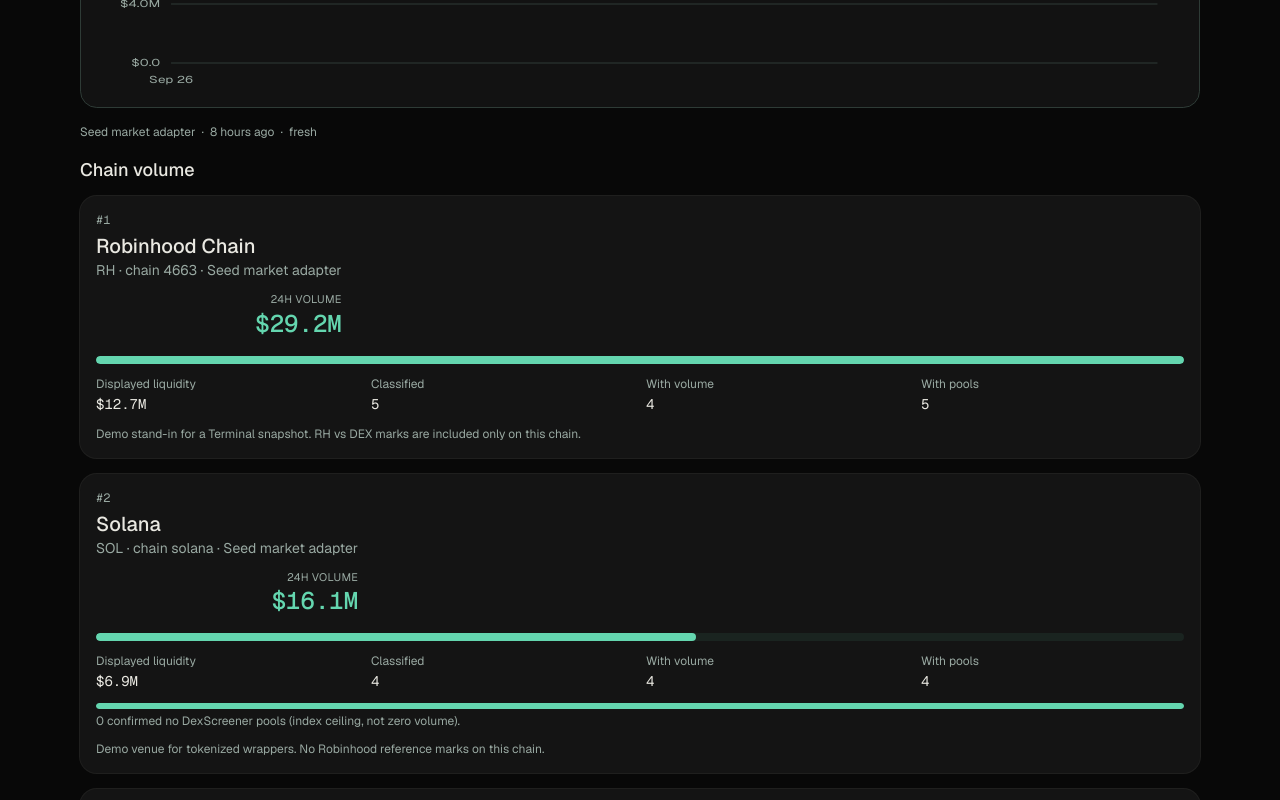
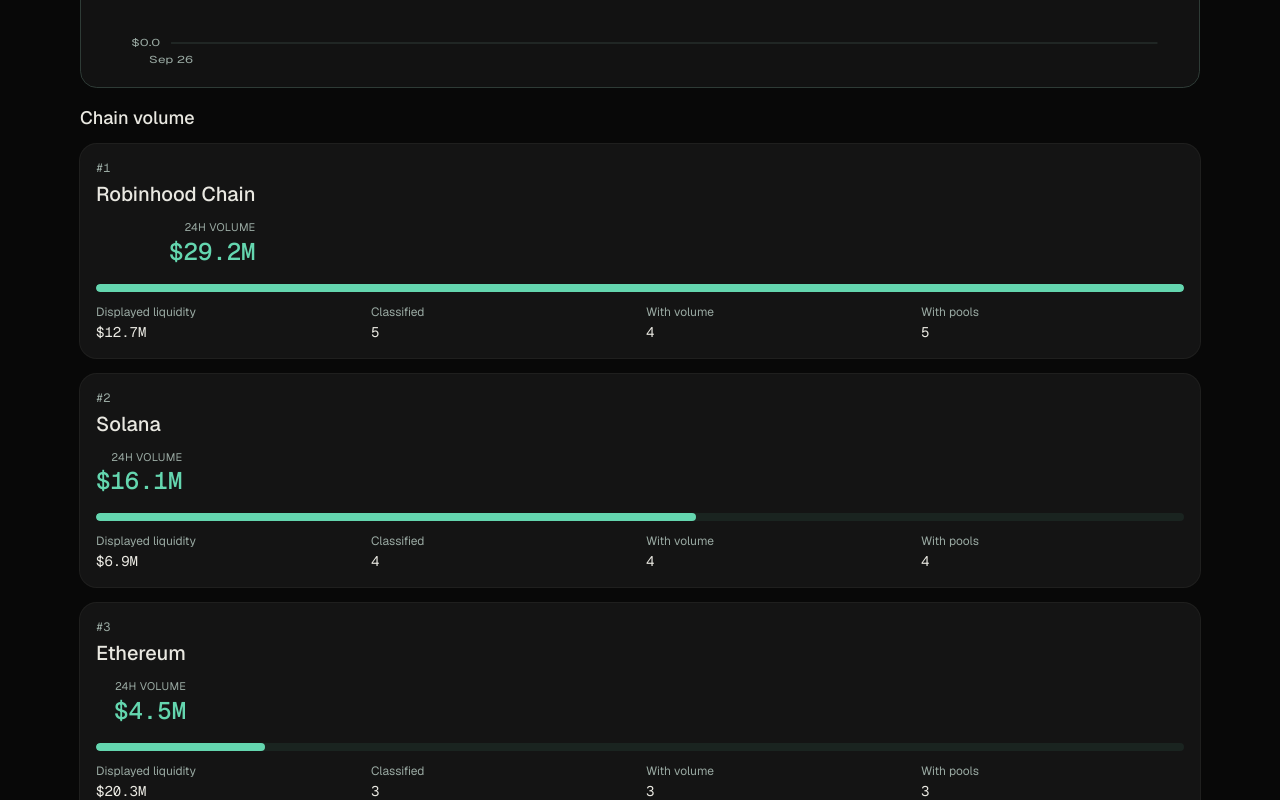
Before and after one commit to cliffweybrecht/stocks-on-the-blockchain, a Next.js app: page / in a window 1280 px wide. Shown: the part 400-1200 px from the top of the page. Built offline with nearby package versions, Linux system fonts and the light colour scheme.

Commit message:
Rename Daily Volume heading and strip leftover Solana card copy.
Use an 8px "Total Daily Tokenized Stock Volume" label, drop the home freshness bar, and keep only rank, name, 24h volume, and the stats grid on the chain card.

Co-authored-by: cliffweybrecht <cliffweybrecht@gmail.com>

```diff
--- a/src/app/page.tsx
+++ b/src/app/page.tsx
@@ -2,7 +2,6 @@ import { ChainVolumeCard } from "@/components/chain-volume-card";
 import { EmptyState } from "@/components/empty-state";
 import { ErrorState } from "@/components/error-state";
 import { PageShell } from "@/components/page-shell";
-import { ProvenanceBar } from "@/components/provenance-bar";
 import { DailyVolumeChart } from "@/components/daily-volume-chart";
 import { selectEquityPriceTicker } from "@/lib/desk/price-ticker";
 import { toJumpAsset } from "@/lib/market/asset-search";
@@ -73,7 +72,6 @@ export default async function HomePage() {
     >
       <div className="space-y-4">
         <DailyVolumeChart history={history} deskVolume24hUsd={solanaChain?.volume24hUsd ?? null} />
-        <ProvenanceBar provenance={provenance} compact />
         <section className="space-y-3">
           <h2 className="font-heading text-lg font-medium">Chain volume</h2>
           {chains.length === 0 ? (
--- a/src/components/chain-volume-card.tsx
+++ b/src/components/chain-volume-card.tsx
@@ -1,8 +1,7 @@
 import Link from "next/link";
-import { Card, CardContent, CardDescription, CardHeader, CardTitle } from "@/components/ui/card";
+import { Card, CardContent, CardHeader, CardTitle } from "@/components/ui/card";
 import { formatCount, formatUsdCompact, volumeShare } from "@/lib/market/format";
-import { SOLANA_CHAIN_ID, type ChainVolume } from "@/lib/market/types";
-import { solanaHydrateProgress } from "@/lib/market/volume-coverage";
+import type { ChainVolume } from "@/lib/market/types";
 
 export function ChainVolumeCard({
   chain,
@@ -14,8 +13,6 @@ export function ChainVolumeCard({
   maxVolume: number | null;
 }) {
   const share = volumeShare(chain.volume24hUsd, maxVolume);
-  const isSolana = chain.id === SOLANA_CHAIN_ID;
-  const progress = isSolana ? solanaHydrateProgress(chain) : null;
 
   return (
     <Link href={`/chains/${chain.id}`} prefetch className="block rounded-xl focus-visible:ring-2 focus-visible:ring-ring">
@@ -24,11 +21,6 @@ export function ChainVolumeCard({
           <div>
             <p className="num text-xs text-muted-foreground">#{rank}</p>
             <CardTitle className="mt-1 text-xl">{chain.name}</CardTitle>
-            <CardDescription>
-              {chain.shortName}
-              {chain.nativeChainId ? ` · chain ${chain.nativeChainId}` : ""}
-              {` · ${chain.sourceLabel}`}
-            </CardDescription>
           </div>
           <div className="text-right">
             <p className="text-[11px] tracking-wide text-muted-foreground uppercase">24h volume</p>
@@ -57,25 +49,6 @@ export function ChainVolumeCard({
               <dd className="num mt-0.5">{formatCount(chain.assetsWithPools)}</dd>
             </div>
           </dl>
-          {progress ? (
-            <div className="space-y-1">
-              <div className="h-1.5 overflow-hidden rounded-full bg-muted">
-                <div className="h-full rounded-full bg-primary" style={{ width: `${progress.checkedPct}%` }} />
-              </div>
-              <p className="text-xs text-muted-foreground">
-                {progress.stillHydrating > 0
-                  ? `${formatCount(progress.stillHydrating)} still hydrating DexScreener · ${formatCount(progress.checked)} / ${formatCount(progress.classified)} looked up. Reload to see with-volume rise. Null is unknown, not zero.`
-                  : `${formatCount(progress.confirmedNoPools)} confirmed no DexScreener pools (index ceiling, not zero volume).`}
-              </p>
-            </div>
-          ) : null}
-          {chain.etfCount > 0 ? (
-            <p className="text-xs text-muted-foreground">
-              {formatCount(chain.etfCount)} ETF/index products are catalogued on the chain page and are not in this
-              equity ranking.
-            </p>
-          ) : null}
-          <p className="text-xs text-muted-foreground">{chain.coverageNote}</p>
         </CardContent>
       </Card>
     </Link>
--- a/src/components/daily-volume-chart.tsx
+++ b/src/components/daily-volume-chart.tsx
@@ -89,7 +89,9 @@ export function DailyVolumeChart({
     <section className="rounded-xl border border-border bg-card/80 px-4 py-4 sm:px-5">
       <div className="flex flex-wrap items-start justify-between gap-3">
         <div>
-          <h2 className="font-heading text-lg font-medium tracking-tight">Daily Volume</h2>
+          <h2 className="font-heading text-[8px] leading-none font-medium tracking-tight">
+            Total Daily Tokenized Stock Volume
+          </h2>
           {available && displayed ? (
             <p
               className="num mt-1 text-3xl font-medium text-primary"
```
